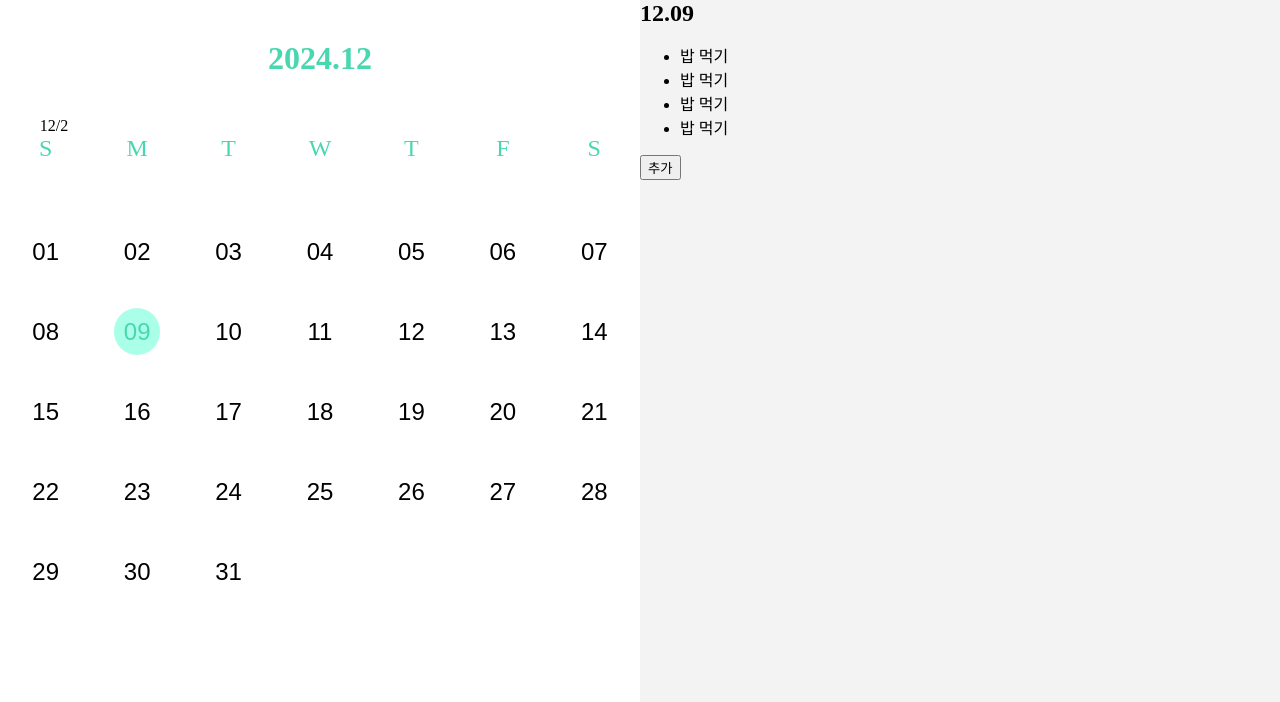
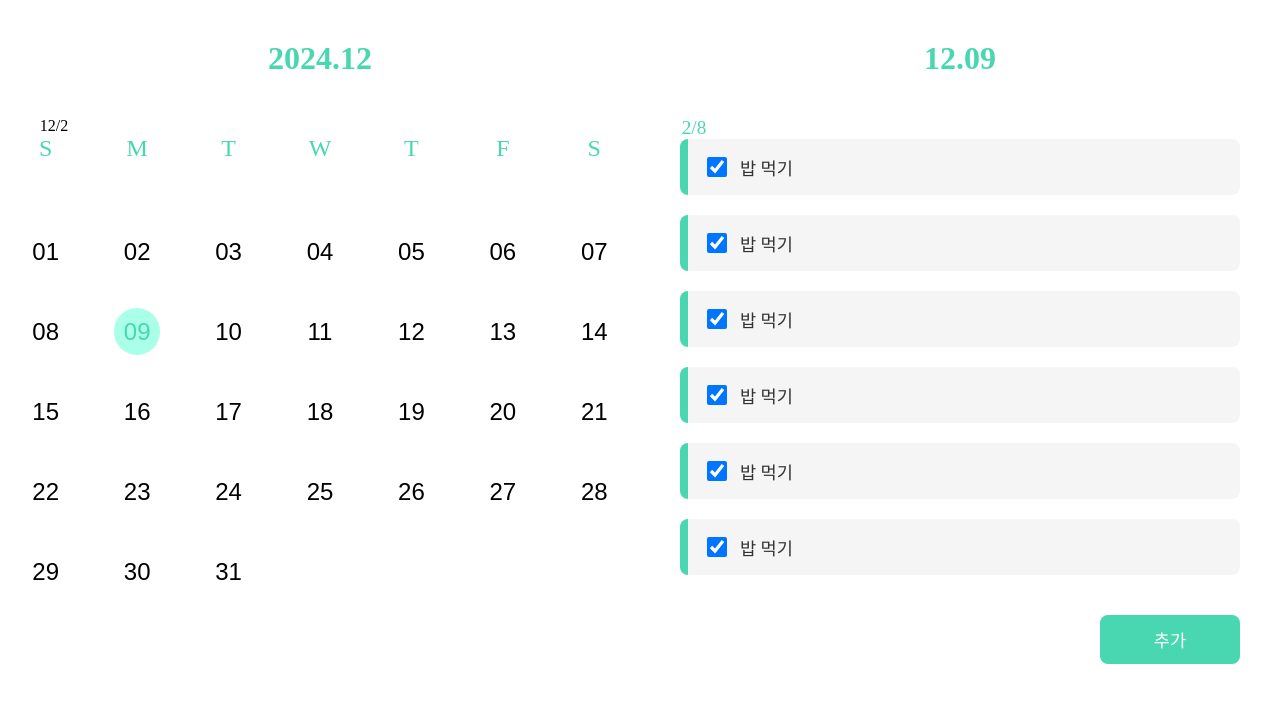
Before and after one commit to ahyeon1117/goormthon_team, a React (Create React App) app in the folder todo/: page / in a window 1280 px wide. Shown: the top 702 px of the page. Built offline with nearby package versions, Linux system fonts and the light colour scheme.

Commit message:
[feat] 구조 잡고 커밋

```diff
--- a/todo/src/assets/css/tasks.css
+++ b/todo/src/assets/css/tasks.css
@@ -1,5 +1,82 @@
-.tasks{
+.tasks {
   width: 100%;
   height: 100%;
-  background-color: #F3F3F3;
+  text-align: center;
+  display: flex;
+  flex-direction: column;
+  box-sizing: border-box;
 }
+
+.tasks h1 {
+  font-size: 2rem;
+  margin: 40px 0 40px 0;
+  color: #49D7B1;
+}
+
+.task-check-value {
+  color: #49D7B1;
+  font-size: 1.2rem;
+  text-align: center;
+  width: 108px;
+}
+
+.task-list {
+  overflow-y: auto;
+  padding: 0 40px;
+  min-height: 0;
+}
+
+.task-item {
+  display: flex;
+  margin-bottom: 20px;
+  background-color: #f5f5f5;
+  border-radius: 8px;
+  overflow: hidden;
+}
+
+.task-status-bar {
+  width: 8px;
+  background-color: #49D7B1;
+}
+
+.task-content {
+  flex: 1;
+  padding: 15px;
+  display: flex;
+  align-items: center;
+  gap: 10px;
+}
+
+.task-checkbox {
+  width: 20px;
+  height: 20px;
+  border: 2px solid #49D7B1;
+  border-radius: 50%;
+  cursor: pointer;
+}
+
+.task-text {
+  font-size: 1.1rem;
+  color: #333;
+}
+
+.add-task-section {
+  display: flex;
+  justify-content: flex-end;
+  padding: 20px 0;
+}
+
+.add-task-btn {
+  width: 25%;
+  padding: 12px;
+  background-color: #49D7B1;
+  color: white;
+  border: none;
+  border-radius: 8px;
+  font-size: 1.1rem;
+  cursor: pointer;
+}
+
+.add-task-btn:hover {
+  background-color: #3bc19d;
+}
--- a/todo/src/components/Tasks.js
+++ b/todo/src/components/Tasks.js
@@ -3,17 +3,42 @@ import DateUtils from "../utils/DateUtils";
 
 function Tasks({ selectedDate }) {
   const dateUtils = new DateUtils();
+  const tasks = [
+    { id: 1, text: "밥 먹기", completed: true },
+    { id: 2, text: "밥 먹기", completed: true },
+    { id: 3, text: "밥 먹기", completed: true },
+    { id: 4, text: "밥 먹기", completed: true },
+    { id: 5, text: "밥 먹기", completed: true },
+    { id: 6, text: "밥 먹기", completed: true },
+  ];
+
   return (
-    <section class="tasks">
-      <h2>{dateUtils.formatDate(selectedDate, "day")}</h2>
-      <ul>
-        <li>밥 먹기</li>
-        <li>밥 먹기</li>
-        <li>밥 먹기</li>
-        <li>밥 먹기</li>
-      </ul>
-      <button>추가</button>
+    <section className="tasks">
+      <header>
+      <h1>{dateUtils.formatDate(selectedDate, "day")}</h1>
+        <div className="task-check-value">2/8</div>
+      </header>
+      <section className="task-list">
+        {tasks.map((task) => (
+          <div key={task.id} className="task-item">
+            <div className="task-status-bar"></div>
+            <div className="task-content">
+              <input
+                type="checkbox"
+                checked={task.completed}
+                onChange={() => {}}
+                className="task-checkbox"
+              />
+              <span className="task-text">{task.text}</span>
+            </div>
+          </div>
+        ))}
+        <section className="add-task-section">
+          <button className="add-task-btn">추가</button>
+        </section>
+      </section>
     </section>
   );
 }
+
 export default Tasks;
```
